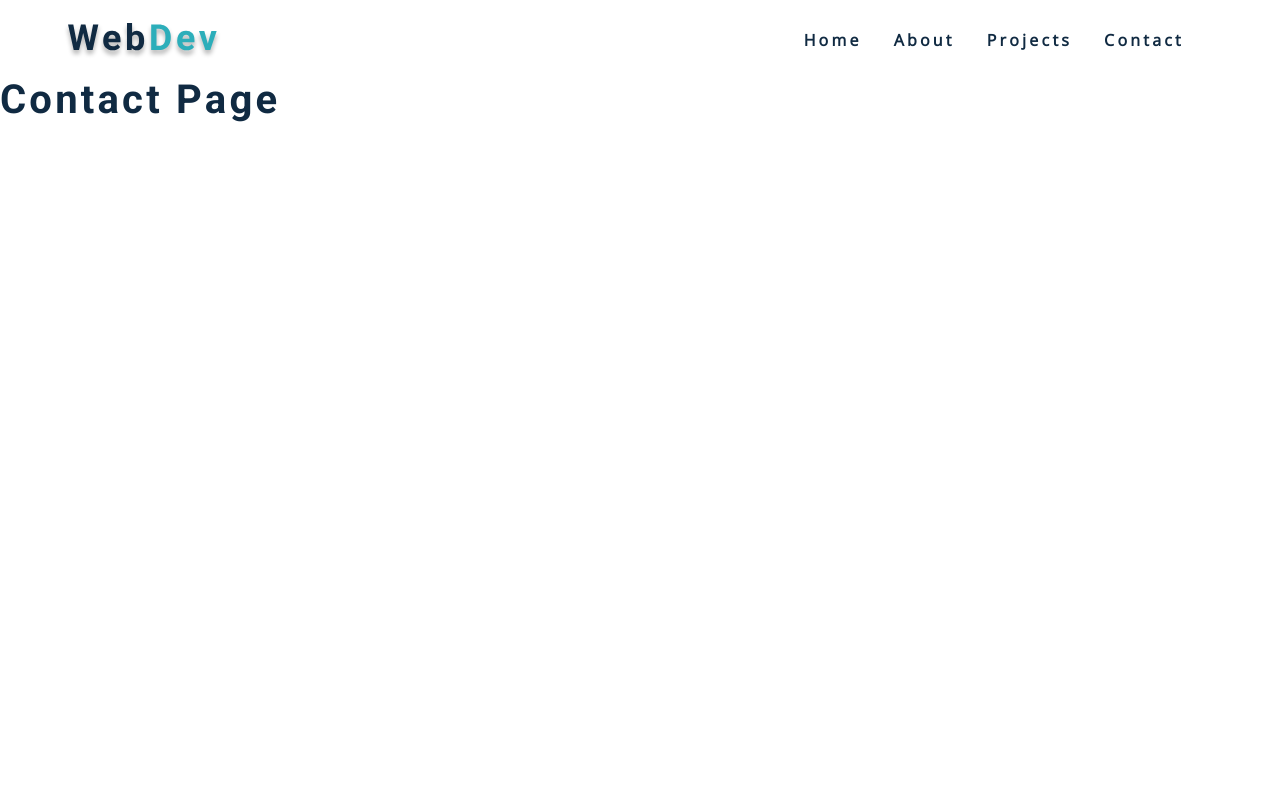
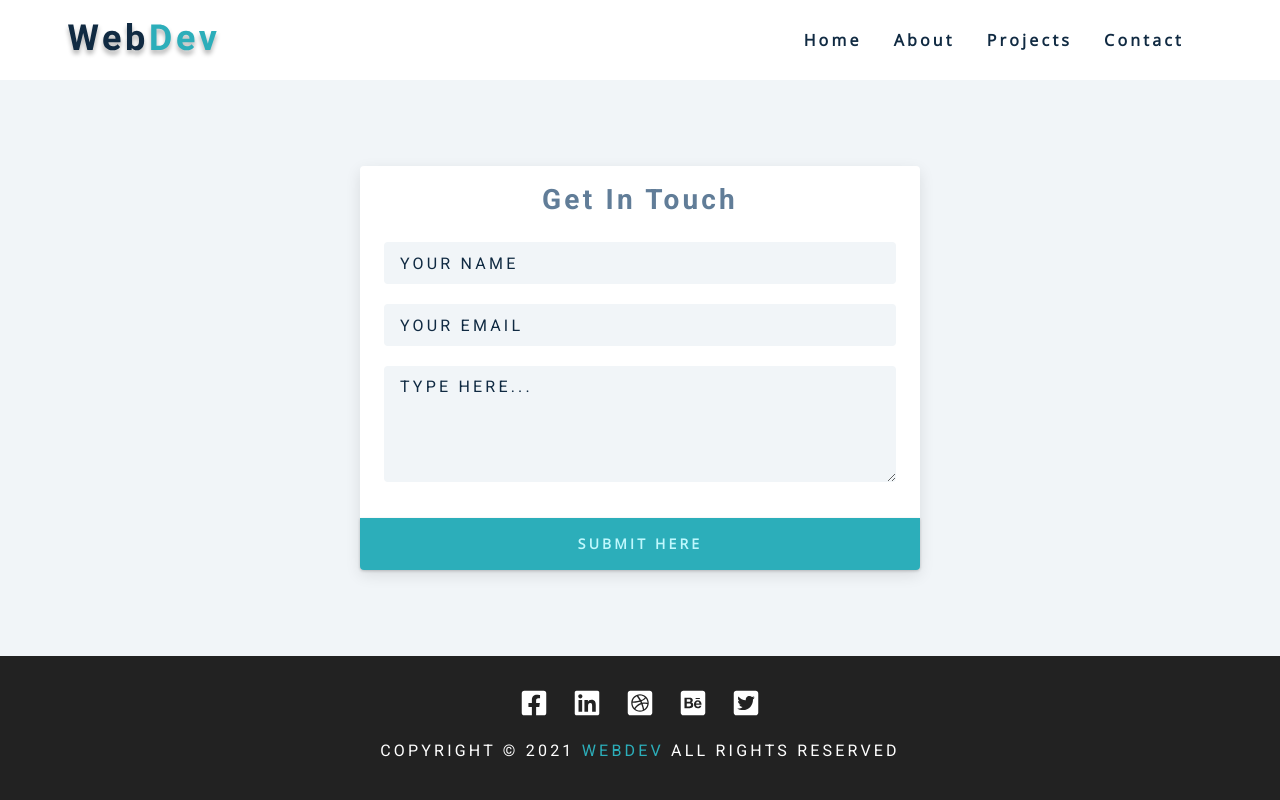
Before and after one commit to radioDevCreations/portfolioExampleGatsby, a Gatsby site: page /contact in a window 1280 px wide. Built offline with nearby package versions, Linux system fonts and the light colour scheme; Gatsby itself is replaced by a stand-in of ours.

Commit message:
error, footer, and contact form

```diff
--- a/gatsby-config.js
+++ b/gatsby-config.js
@@ -25,6 +25,7 @@ module.exports = {
         apiURL: `http://localhost:1337`,
         queryLimit: 1000,
         collectionTypes: ['job', 'project'],
+        singleTypes: ['about'],
       },
     },
     {
--- a/src/components/Footer.tsx
+++ b/src/components/Footer.tsx
@@ -1,7 +1,21 @@
-import React from "react"
-import socialLinks from "../constants/social_links"
-const Footer = () => {
-  return <h2>footer component</h2>
+import React, { FC } from "react"
+import {SocialLink, socialLinks} from "../constants/social_links"
+
+const Footer: FC = () => {
+  return (
+    <footer className="footer">
+      <div>
+        <div className="footer-links social-links">
+          {socialLinks.map((link: SocialLink) => {
+            return <a key={link.id} href={link.url} className="social-link">{link.icon}</a>
+          })}
+        </div>
+        <h4>Copyright &copy; {new Date().getFullYear() + ' '}
+        <span>WebDev</span> all rights reserved
+        </h4>
+      </div>
+    </footer>
+  );
 }
 
-export default Footer
+export default Footer;
--- a/src/components/Hero.tsx
+++ b/src/components/Hero.tsx
@@ -1,6 +1,6 @@
 import React, { FC } from "react";
 import { Link } from "gatsby";
-import socialLinks from "../constants/social_links";
+import {SocialLink, socialLinks} from "../constants/social_links";
 // import heroImg from "../assets/images/hero.svg"
 import { StaticImage } from "gatsby-plugin-image";
 
@@ -17,7 +17,7 @@ const Hero: FC = () => {
             contact me
           </Link>
           <div className="social-links">
-            {socialLinks.map((link: any) => {
+            {socialLinks.map((link: SocialLink) => {
               return (
                 <a key={link.id} href={link.url} className="social-link">
                   {link.icon}
--- a/src/components/Layout.tsx
+++ b/src/components/Layout.tsx
@@ -15,6 +15,7 @@ const Layout: FC<LayoutProps> = (props: LayoutProps) => {
     <>
       <Navbar />
       {children}
+      <Footer />
     </>
   );
 };
--- a/src/constants/social_links.tsx
+++ b/src/constants/social_links.tsx
@@ -7,7 +7,7 @@ import {
   FaTwitterSquare,
 } from "react-icons/fa";
 
-const data = [
+export const socialLinks = [
   {
     id: 1,
     icon: <FaFacebookSquare className="social-icon"></FaFacebookSquare>,
@@ -35,4 +35,8 @@ const data = [
   },
 ];
 
-export default data;
+export interface SocialLink {
+  id: number;
+  icon: React.ReactNode;
+  url: string;
+}
--- a/src/pages/contact.tsx
+++ b/src/pages/contact.tsx
@@ -1,11 +1,38 @@
-import React from "react"
+import React, { FC } from "react"
 import SEO from "../components/SEO"
-const contact = () => {
+const Contact: FC = () => {
   return (
     <>
-      <h2>contact page</h2>
+      <section className="contact-page">
+        <article className="contact-form">
+          <h3>get in touch</h3>
+          <form>
+            <div className="form-group">
+              <input
+              type="text"
+              name="name"
+              placeholder="Your Name"
+              className="form-control" />
+              <input
+              type="email"
+              name="email"
+              placeholder="Your Email"
+              className="form-control" />
+              <textarea
+              name="message"
+              rows={5}
+              placeholder="Type Here..."
+              className="form-control">
+              </textarea>
+            </div>
+            <button type="submit" className="submit-btn btn">
+              submit here
+            </button>
+          </form>
+        </article>
+      </section>
     </>
   )
 }
 
-export default contact
+export default Contact;
```
Also changed, not shown: src/pages/404.tsx (+10 -3 lines), src/pages/about.tsx (+43 -3 lines).
